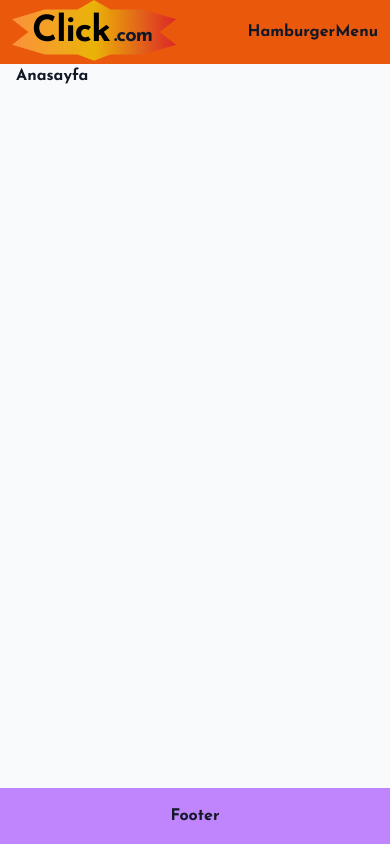
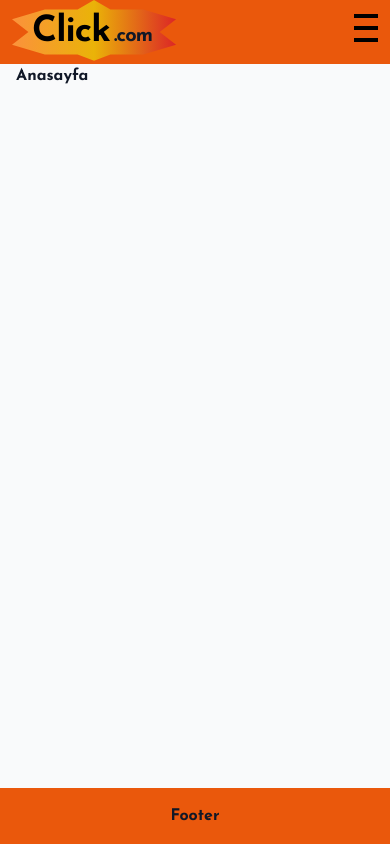
Before and after one commit to CodeShft/mongodb, a Next.js app: page / in a window 390 px wide. Built offline with nearby package versions, Linux system fonts and the light colour scheme.

Commit message:
Update footer color and add responsive hamburger button.

```diff
--- a/app/components/navbar/HamburgerMenu.tsx
+++ b/app/components/navbar/HamburgerMenu.tsx
@@ -1,5 +1,49 @@
 const HamburgerMenu = () => {
-  return <div>HamburgerMenu</div>;
+  return (
+    <div>
+      <nav className="relative">
+        <button className="hamburger md:hidden" aria-label="Toggle menu">
+          <span className="block w-6 h-1 bg-black mb-2"></span>
+          <span className="block w-6 h-1 bg-black mb-2"></span>
+          <span className="block w-6 h-1 bg-black"></span>
+        </button>
+
+        <div className="menu hidden md:flex">
+          <ul className="flex space-x-6">
+            <li>
+              <a href="#">Home</a>
+            </li>
+            <li>
+              <a href="#">About</a>
+            </li>
+            <li>
+              <a href="#">Services</a>
+            </li>
+            <li>
+              <a href="#">Contact</a>
+            </li>
+          </ul>
+        </div>
+
+        <div className="mobile-menu hidden absolute bg-white top-0 right-0 w-3/4 h-screen p-5">
+          <ul className="space-y-6">
+            <li>
+              <a href="#">Home</a>
+            </li>
+            <li>
+              <a href="#">About</a>
+            </li>
+            <li>
+              <a href="#">Services</a>
+            </li>
+            <li>
+              <a href="#">Contact</a>
+            </li>
+          </ul>
+        </div>
+      </nav>
+    </div>
+  );
 };
 
 export default HamburgerMenu;
--- a/app/components/navbar/Search.tsx
+++ b/app/components/navbar/Search.tsx
@@ -1,6 +1,6 @@
 "use client"
 const Search = () => {
-  return <div className="flex fşex-1">Search</div>;
+  return <div className="flex flex-1">Search</div>;
 };
 
 export default Search;
--- a/app/layout.tsx
+++ b/app/layout.tsx
@@ -34,7 +34,7 @@ export default function RootLayout({
             {children}
           </main>
 
-          <footer className="bg-purple-400 text-center py-4 fixed bottom-0 left-0 right-0 md:relative md:bottom-auto">
+          <footer className="bg-orange-600 text-center py-4 fixed bottom-0 left-0 right-0 md:relative md:bottom-auto">
             <Footer />
           </footer>
         </div>
```
